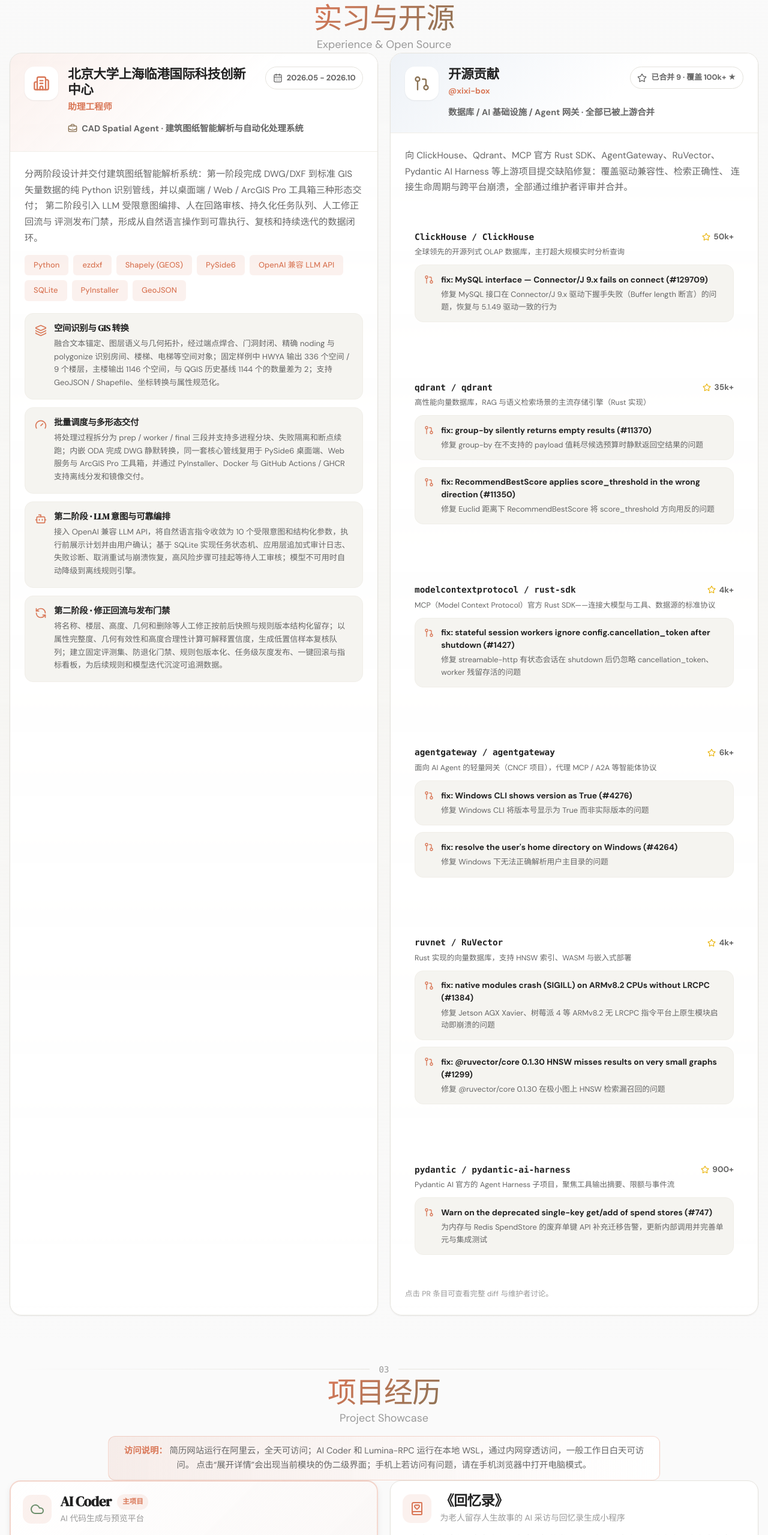
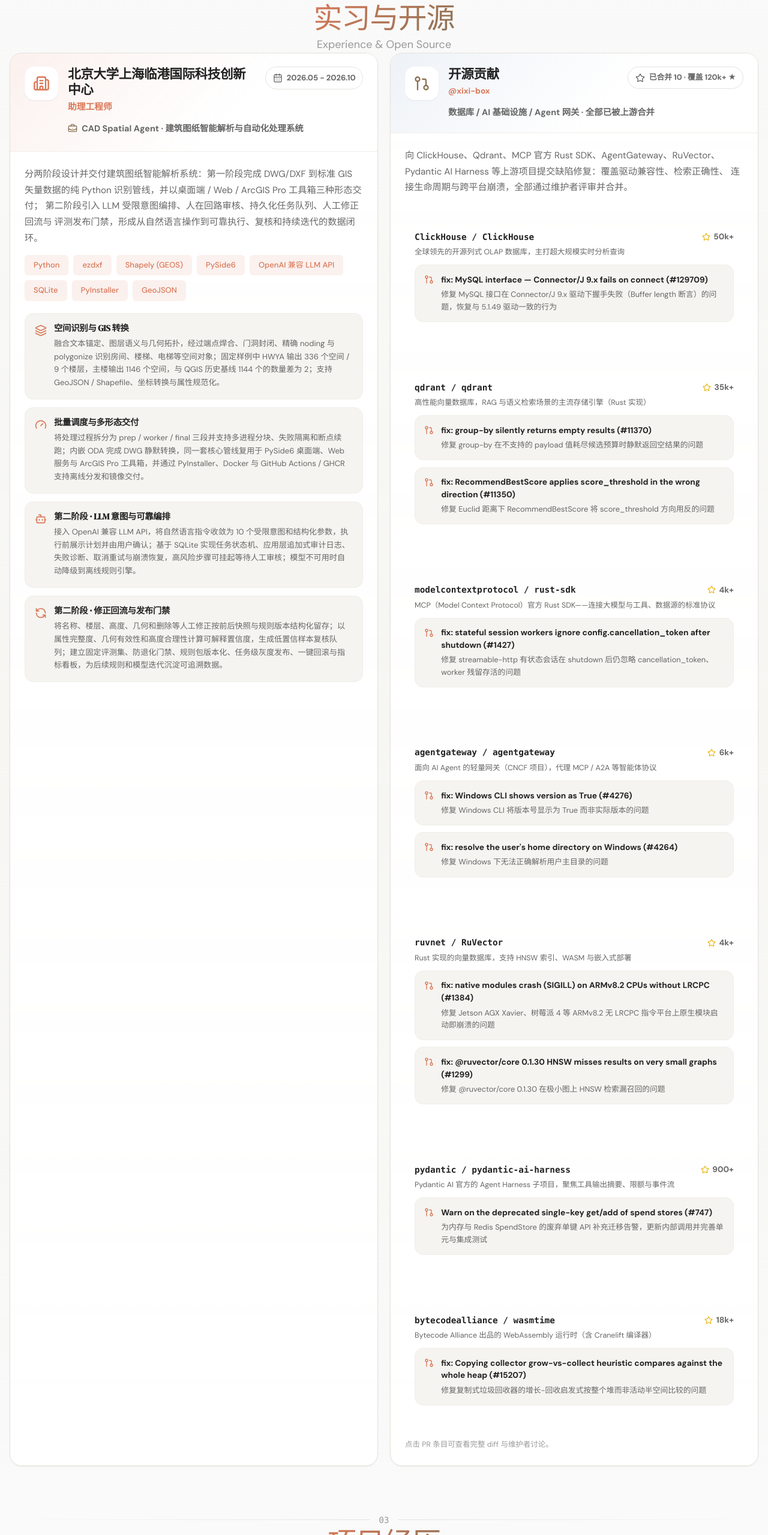
Before and after one commit to wangshun-china/interview-web, a Vue app: page / in a window 1280 px wide. Shown: the part 787-3346 px from the top of the page at 60% size. Built offline with nearby package versions, Linux system fonts and the light colour scheme.

Commit message:
resume: add wasmtime #15207 (copying GC heap heuristic) to merged list; 10 merged

```diff
--- a/src/components/OpenSourceCard.vue
+++ b/src/components/OpenSourceCard.vue
@@ -17,7 +17,7 @@
           </div>
           <div class="oss-badge">
             <Star class="h-4 w-4" />
-            <span>已合并 9 · 覆盖 100k+ ★</span>
+            <span>已合并 10 · 覆盖 120k+ ★</span>
           </div>
         </div>
         <p class="oss-subtitle">数据库 / AI 基础设施 / Agent 网关 · 全部已被上游合并</p>
@@ -157,6 +157,19 @@ const repos = [
         title: 'Warn on the deprecated single-key get/add of spend stores (#747)',
         note: '为内存与 Redis SpendStore 的废弃单键 API 补充迁移告警，更新内部调用并完善单元与集成测试',
         url: 'https://github.com/pydantic/pydantic-ai-harness/pull/747',
+      },
+    ],
+  },
+  {
+    name: 'bytecodealliance / wasmtime',
+    url: 'https://github.com/bytecodealliance/wasmtime',
+    stars: '18k+',
+    desc: 'Bytecode Alliance 出品的 WebAssembly 运行时（含 Cranelift 编译器）',
+    prs: [
+      {
+        title: 'fix: Copying collector grow-vs-collect heuristic compares against the whole heap (#15207)',
+        note: '修复复制式垃圾回收器的增长-回收启发式按整个堆而非活动半空间比较的问题',
+        url: 'https://github.com/bytecodealliance/wasmtime/pull/15207',
       },
     ],
   },
```
